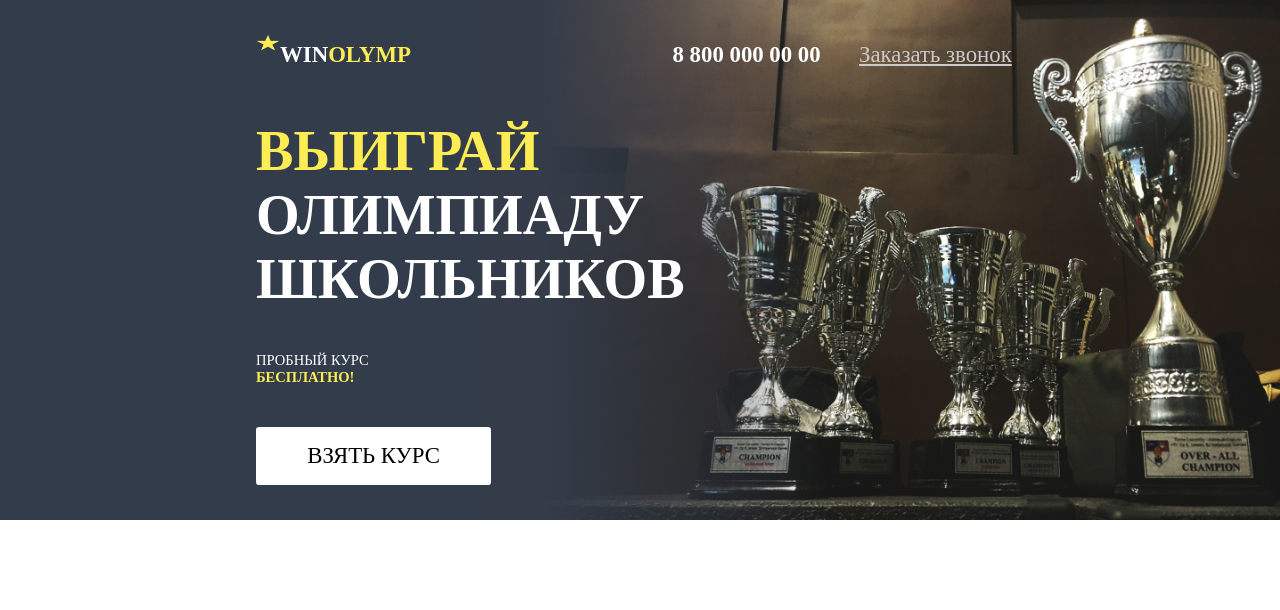
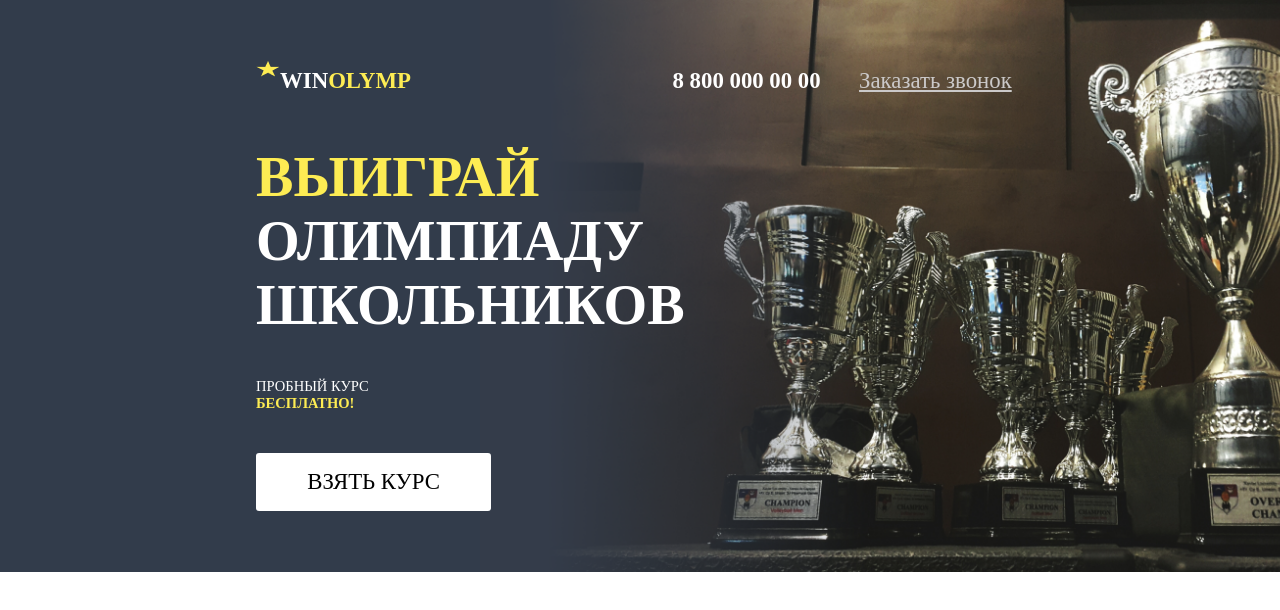
Before and after one commit to Sanchous4/FREELANCE-WINOLYMP, a Next.js app: page /components/HeaderTag in a window 1280 px wide. Shown: the top 610 px of the page. Built offline with nearby package versions, Linux system fonts and the light colour scheme.

Commit message:
Font sizes changed for smallest screens 3

```diff
--- a/styles/custom/styles/header.module.sass
+++ b/styles/custom/styles/header.module.sass
@@ -4,7 +4,7 @@
 //* -----------------------
 //* -----------------------
 //* HEADER
-$header-height: calc(25vh + 25vw)
+$header-height: calc(27.5vh + 27.5vw)
 $grey-background: #323C4B
 
 .text-box
```
